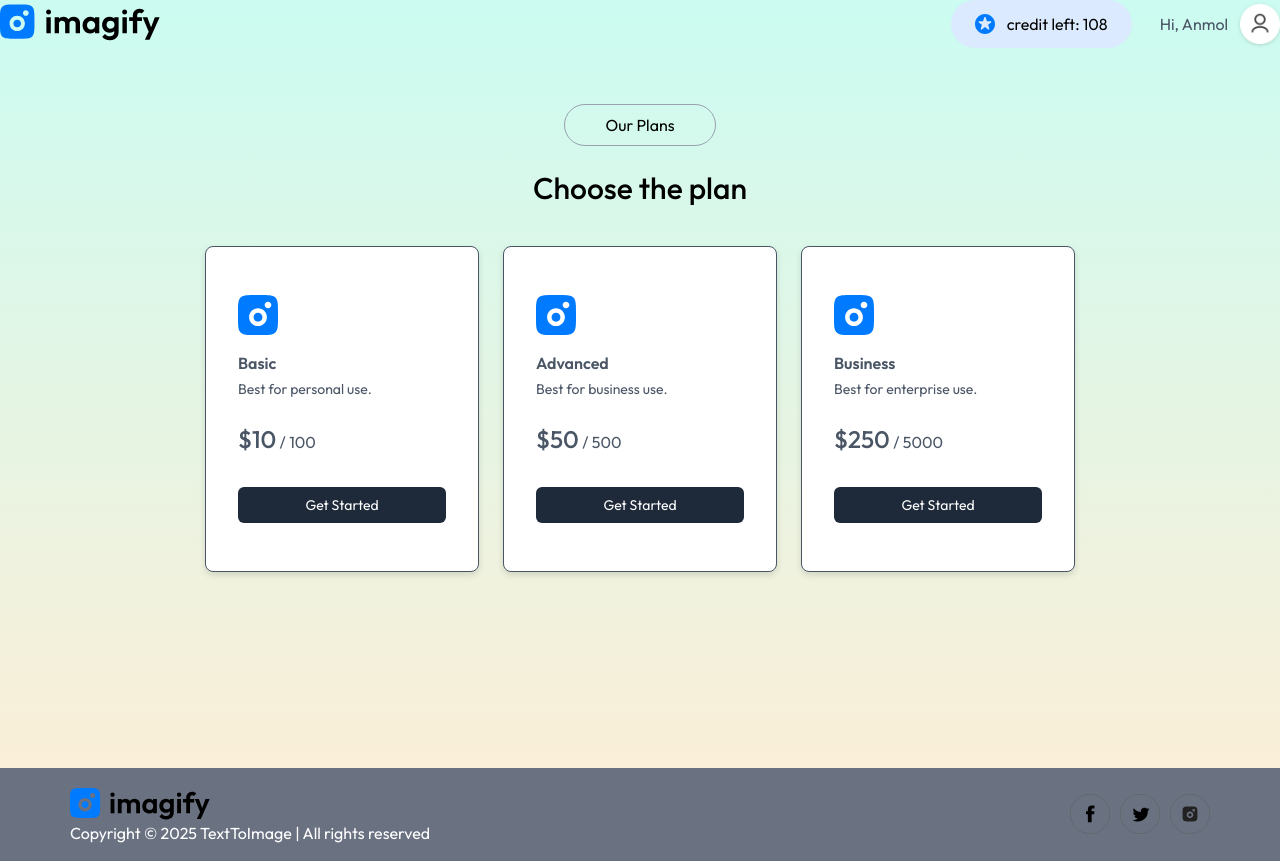
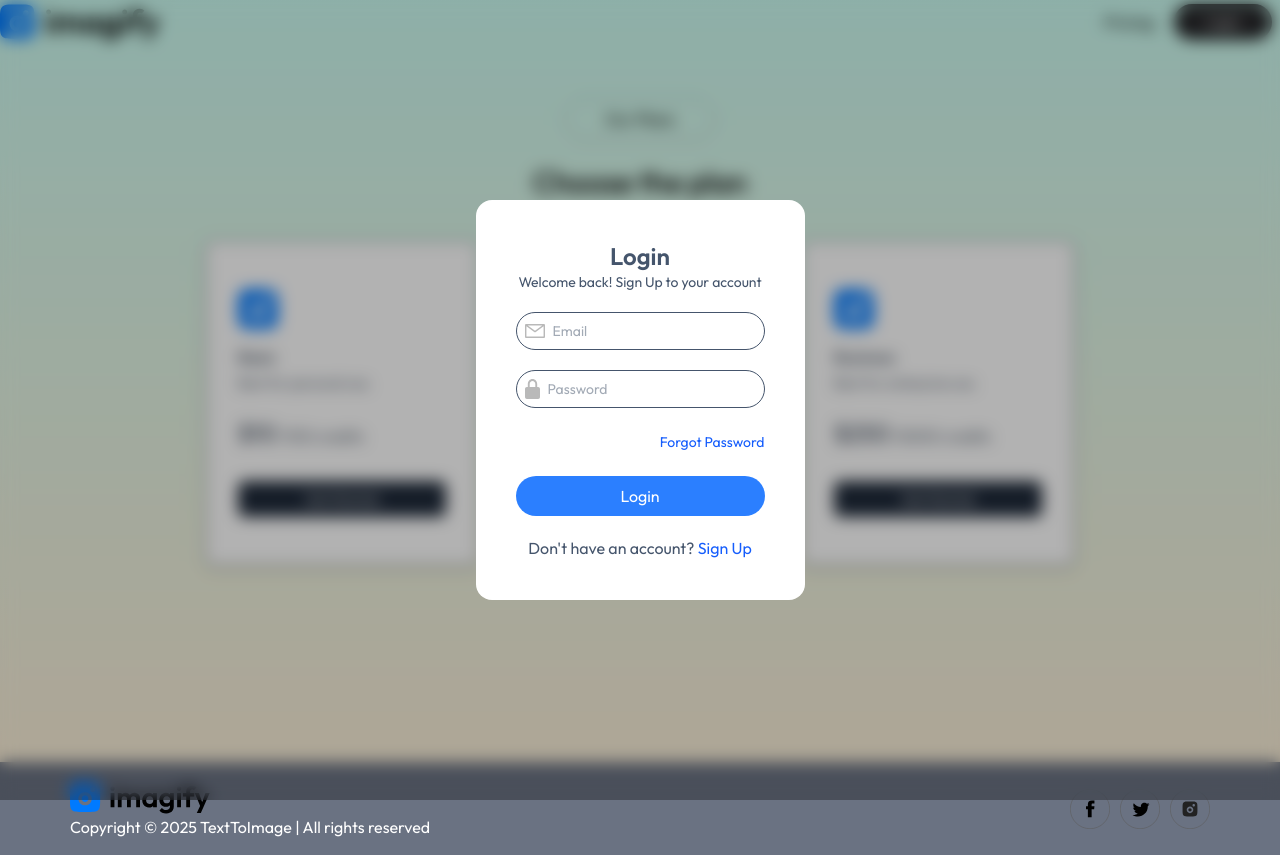
Before and after one commit to Anmoljadgilwar/TextToImage, a React (Vite) app in the folder client/: page /buy in a window 1280 px wide. Built offline with nearby package versions, Linux system fonts and the light colour scheme.

Commit message:
Sign in page design

```diff
--- a/client/src/App.jsx
+++ b/client/src/App.jsx
@@ -6,12 +6,15 @@ import Result from "./pages/Result";
 import BuyCredit from "./pages/BuyCredit";
 import Navbar from "./components/Navbar";
 import Footer from "./components/Footer";
+import Login from "./components/Login";
 
 const App = () => {
   return (
     <>
       <div className="min-h-screen bg-gradient-to-b from-teal-100 to-orange-100">
         <Navbar />
+
+        <Login />
 
         <Routes>
           <Route path="/" element={<Home />} />
--- /dev/null
+++ b/client/src/components/Login.jsx
@@ -0,0 +1,76 @@
+import React from "react";
+import { assets } from "../assets/assets";
+
+const Login = () => {
+  const [state, setState] = React.useState("Login");
+
+  return (
+    <div className="absolute top-0 bottom-0 right-0 left-0 z-12 backdrop-blur-sm flex items-center justify-center bg-black/30 ">
+      <form
+        action=""
+        className="relative bg-white text-slate-600 p-10 rounded-2xl"
+      >
+        <h1 className="text-2xl font-semibold text-center">{state}</h1>
+        <p className="text-sm text-center">
+          Welcome back! Sign Up to your account{" "}
+        </p>
+
+        {state !== "Login" && (
+          <div className="border flex px-2 py-2 items-center gap-1 rounded-full mt-5">
+            <img src={assets.profile_icon} alt="" width={28} />
+            <input
+              type="text"
+              id=""
+              placeholder="Full Name"
+              required
+              className="outline-none text-sm"
+            />
+          </div>
+        )}
+
+        <div className="border flex px-2 py-2 items-center gap-2 rounded-full mt-5">
+          <img src={assets.email_icon} alt="" width={20} />
+          <input
+            type="email"
+            id=""
+            placeholder="Email"
+            required
+            className="outline-none text-sm"
+          />
+        </div>
+
+        <div className="border flex px-2 py-2 items-center gap-2 rounded-full mt-5">
+          <img src={assets.lock_icon} alt="" width={15} />
+          <input
+            type="password"
+            id=""
+            placeholder="Password"
+            required
+            className="outline-none text-sm"
+          />
+        </div>
+        <p className="text-sm mt-6 text-blue-600 cursor-pointer text-right">
+          Forgot Password{" "}
+        </p>
+
+        <button className="bg-blue-500 text-white w-full py-2 mt-6 rounded-full">
+          {state !== "Login" ? "Create Account" : "Login"}
+        </button>
+
+        {state === "Login" ? (
+          <p className="mt-5 text-center" onClick={() => setState("Sign Up")}>
+            Don't have an account?{" "}
+            <span className="text-blue-600 cursor-pointer">Sign Up</span>
+          </p>
+        ) : (
+          <p className="mt-5 text-center">
+            Already have an account?{" "}
+            <span className="text-blue-600 cursor-pointer">Login</span>
+          </p>
+        )}
+      </form>
+    </div>
+  );
+};
+
+export default Login;
--- a/client/src/components/Navbar.jsx
+++ b/client/src/components/Navbar.jsx
@@ -4,7 +4,7 @@ import { Link, useNavigate } from "react-router-dom";
 import { AppContext } from "../context/AppContext.jsx";
 
 const Navbar = () => {
-  const user = useContext(AppContext);
+  const { user } = useContext(AppContext);
 
   const navigate = useNavigate();
 
@@ -44,11 +44,11 @@ const Navbar = () => {
               </div>
             </div>
           ) : (
-            <div className="flex items-center gap-2 sm:gap-5">
+            <div className="flex items-center gap-2 sm:gap-5 mt-0.5 md:mt-1 mr-2">
               <p onClick={() => navigate("/buy")} className="cursor-pointer ">
                 Pricing
               </p>
-              <button className="bg-zinc-800 text-white py-2 px-7 rounded-full sm:px-8 text-sm">
+              <button className="bg-zinc-800 text-white py-1 px-7 md:py-2 rounded-full sm:px-8 text-sm">
                 Login
               </button>
             </div>
--- a/client/src/context/AppContext.jsx
+++ b/client/src/context/AppContext.jsx
@@ -3,7 +3,7 @@ import { createContext, useState } from "react";
 export const AppContext = createContext();
 
 const AppContextProvider = (props) => {
-  const [user, setUser] = useState(true);
+  const [user, setUser] = useState(false);
 
   const value = {
     user,
--- a/client/src/pages/BuyCredit.jsx
+++ b/client/src/pages/BuyCredit.jsx
@@ -1,9 +1,13 @@
 import { plans } from "../assets/assets";
 import { assets } from "../assets/assets";
+import { useContext } from "react";
+import { AppContext } from "../context/AppContext";
 
 const BuyCredit = () => {
+  const { user } = useContext(AppContext);
+
   return (
-    <div className="min-h-[80vh] text-center pt-14 mb-10 ">
+    <div className="min-h-[80vh] text-center pt-14 mb-10">
       <button className=" border border-gray-400 rounded-full mb-6 px-10 py-2">
         Our Plans
       </button>
@@ -21,11 +25,11 @@ const BuyCredit = () => {
             <p className="mt-4 mb-1 font-semibold">{item.id}</p>
             <p className="text-sm">{item.desc}</p>
             <p className="mt-6">
-              <span className="text-2xl font-medium"> ${item.price}</span> /{" "}
-              {item.credits}
+              <span className="text-2xl font-medium"> ${item.price}</span> /
+              {item.credits} credits
             </p>
             <button className="w-full mt-8 py-2 bg-black text-white bg-gray-800 min-w-52 rounded-md text-sm">
-              Get Started
+              {user ? "Purchase" : "Get Started"}
             </button>
           </div>
         ))}
```
